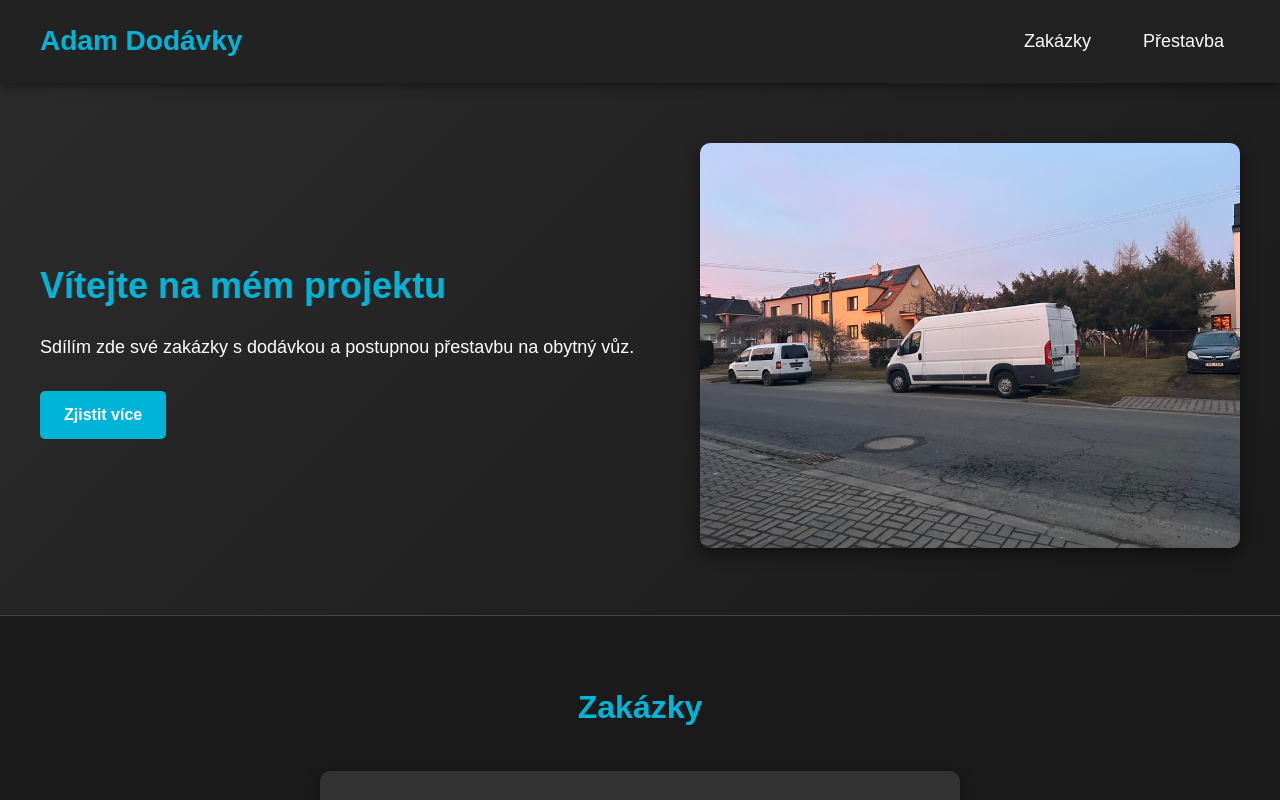
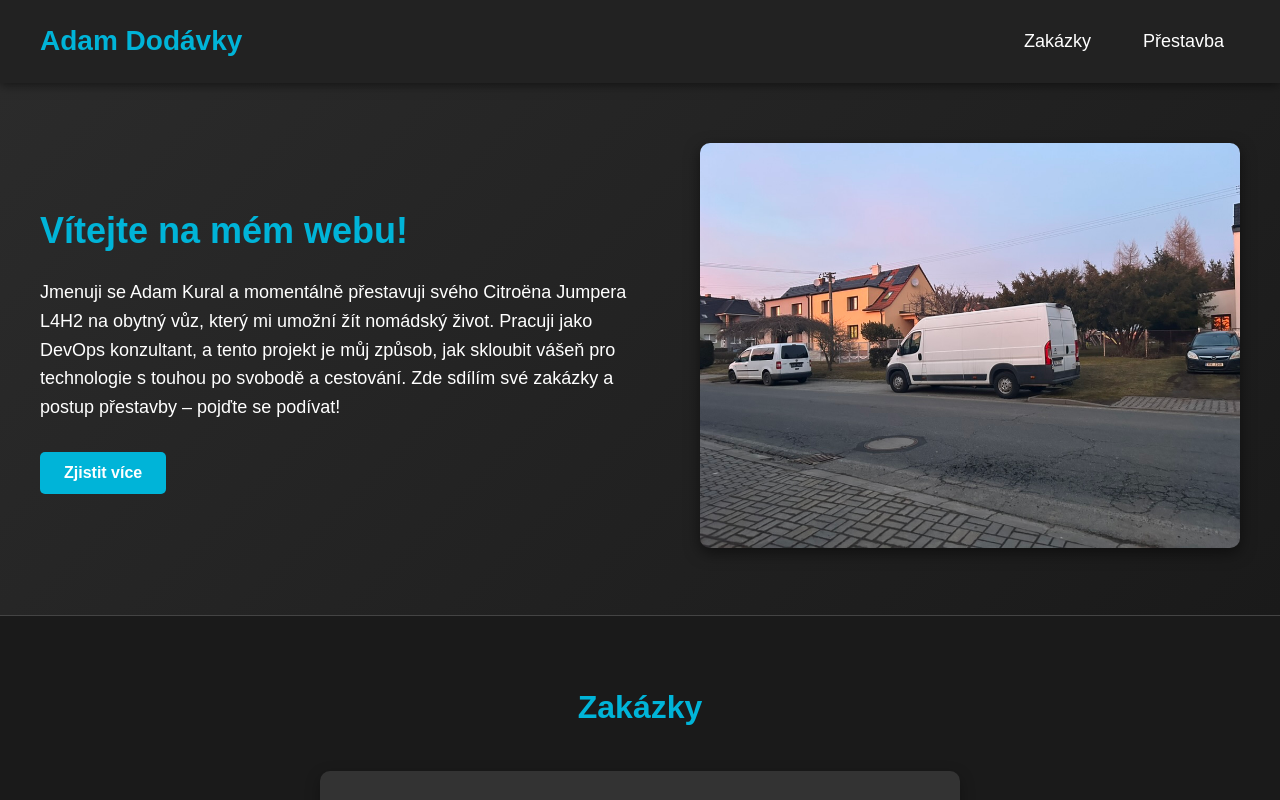
Before and after one commit to GrtlinG0/adam-web, a React (Vite) app in the folder adam-dodavky/fe/: page / in a window 1280 px wide. Shown: the top 800 px of the page. Built offline with nearby package versions, Linux system fonts and the light colour scheme; no server answers.

Commit message:
Better styling and some small functionalities

```diff
--- a/adam-dodavky/fe/src/App.css
+++ b/adam-dodavky/fe/src/App.css
@@ -92,18 +92,20 @@ nav a:hover {
   border-radius: 5px;
   font-weight: bold;
   transition: all 0.3s ease;
+  border: none;
+  cursor: pointer;
 }
 
 .btn:hover {
-  background-color: #0096c7; /* Tmavší modrá při najetí */
-  transform: translateY(-2px); /* Mírný posun nahoru */
+  background-color: #0096c7;
+  transform: translateY(-2px);
   box-shadow: 0 4px 12px rgba(0, 180, 216, 0.4);
 }
 
 .hero-image {
   max-width: 45%;
   opacity: 0;
-  animation: fadeInRight 0.8s ease-out forwards; /* Animace obrázku */
+  animation: fadeInRight 0.8s ease-out forwards;
 }
 
 .hero-image img {
@@ -112,7 +114,6 @@ nav a:hover {
   box-shadow: 0 5px 15px rgba(0, 0, 0, 0.5);
 }
 
-/* Animace pro hero sekci */
 @keyframes slideInLeft {
   from {
     opacity: 0;
@@ -133,6 +134,16 @@ nav a:hover {
     opacity: 1;
     transform: translateX(0);
   }
+}
+
+.timeline-item {
+  transition: all 0.5s ease;
+}
+
+.timeline-item.highlight {
+  transform: scale(1.05);
+  background: rgba(0, 180, 216, 0.1);
+  box-shadow: 0 5px 15px rgba(0, 180, 216, 0.3);
 }
 
 /* Sekce Přestavba */
--- a/adam-dodavky/fe/src/App.jsx
+++ b/adam-dodavky/fe/src/App.jsx
@@ -7,9 +7,17 @@ function App() {
   const [timeline, setTimeline] = useState([]);
   const [isScrolled, setIsScrolled] = useState(false);
   const [showScrollTop, setShowScrollTop] = useState(false);
-  const [formData, setFormData] = useState({ name: '', email: '', description: '', category: 'Přeprava', categoryOther: '', phone: '', deadline: '' });
+  const [formData, setFormData] = useState({
+    name: '',
+    email: '',
+    description: '',
+    category: 'Přeprava',
+    categoryOther: '',
+    phone: '',
+    deadline: ''
+  });
   const [submitted, setSubmitted] = useState(false);
-  const [error, setError] = useState(''); // Nový stav pro chyby
+  const [error, setError] = useState('');
 
   useEffect(() => {
     axios.get('http://localhost:3000/api/timeline')
@@ -35,6 +43,20 @@ function App() {
     window.scrollTo({ top: 0, behavior: 'smooth' });
   };
 
+  const scrollToSection = (id) => {
+    const element = document.getElementById(id);
+    if (element) {
+      element.scrollIntoView({ behavior: 'smooth' });
+      setTimeout(() => {
+        const firstItem = document.querySelector('.timeline-item');
+        if (firstItem) {
+          firstItem.classList.add('highlight');
+          setTimeout(() => firstItem.classList.remove('highlight'), 2000);
+        }
+      }, 500);
+    }
+  };
+
   const handleInputChange = (e) => {
     setFormData({ ...formData, [e.target.name]: e.target.value });
     setError('');
@@ -42,6 +64,7 @@ function App() {
 
   const handleSubmit = (e) => {
     e.preventDefault();
+    console.log('Odesílaná data:', formData);
     axios.post('http://localhost:3000/api/jobs', formData)
       .then(() => {
         setSubmitted(true);
@@ -66,12 +89,12 @@ function App() {
 
       <section className="hero">
         <div className="hero-text">
-          <h2>Vítejte na mém projektu</h2>
-          <p>Sdílím zde své zakázky s dodávkou a postupnou přestavbu na obytný vůz.</p>
-          <a href="#prestavba" className="btn">Zjistit více</a>
+          <h2>Vítejte na mém webu!</h2>
+          <p>Jmenuji se Adam Kural a momentálně přestavuji svého Citroëna Jumpera L4H2 na obytný vůz, který mi umožní žít nomádský život. Pracuji jako DevOps konzultant, a tento projekt je můj způsob, jak skloubit vášeň pro technologie s touhou po svobodě a cestování. Zde sdílím své zakázky a postup přestavby – pojďte se podívat!</p>
+          <button onClick={() => scrollToSection('prestavba')} className="btn">Zjistit více</button>
         </div>
         <div className="hero-image">
-          <img src="/dodavka.jpg" alt="Moje dodávka" />
+          <img src="/dodavka.jpg" alt="Citroën Jumper L4H2" />
         </div>
       </section>
 
@@ -84,62 +107,19 @@ function App() {
           ) : (
             <form onSubmit={handleSubmit}>
               {error && <p className="error-message">{error}</p>}
-              <input
-                type="text"
-                name="name"
-                value={formData.name}
-                onChange={handleInputChange}
-                placeholder="Vaše jméno"
-                required
-              />
-              <input
-                type="email"
-                name="email"
-                value={formData.email}
-                onChange={handleInputChange}
-                placeholder="Váš email"
-                required
-              />
-              <input
-                type="tel"
-                name="phone"
-                value={formData.phone}
-                onChange={handleInputChange}
-                placeholder="Telefonní číslo (volitelné)"
-              />
-              <textarea
-                name="description"
-                value={formData.description}
-                onChange={handleInputChange}
-                placeholder="Popis zakázky"
-                required
-              />
-              <select
-                name="category"
-                value={formData.category}
-                onChange={handleInputChange}
-                required
-              >
+              <input type="text" name="name" value={formData.name} onChange={handleInputChange} placeholder="Vaše jméno" required />
+              <input type="email" name="email" value={formData.email} onChange={handleInputChange} placeholder="Váš email" required />
+              <input type="tel" name="phone" value={formData.phone} onChange={handleInputChange} placeholder="Telefonní číslo (volitelné)" />
+              <textarea name="description" value={formData.description} onChange={handleInputChange} placeholder="Popis zakázky" required />
+              <select name="category" value={formData.category} onChange={handleInputChange} required>
                 <option value="Přeprava">Přeprava</option>
                 <option value="Přestavba">Přestavba</option>
                 <option value="Jiné">Jiné</option>
               </select>
               {formData.category === 'Jiné' && (
-                <input
-                  type="text"
-                  name="categoryOther"
-                  value={formData.categoryOther}
-                  onChange={handleInputChange}
-                  placeholder="Specifikasi kategorii"
-                />
+                <input type="text" name="categoryOther" value={formData.categoryOther} onChange={handleInputChange} placeholder="Specifikujte kategorii" />
               )}
-              <input
-                type="date"
-                name="deadline"
-                value={formData.deadline}
-                onChange={handleInputChange}
-                placeholder="Preferovaný termín"
-              />
+              <input type="date" name="deadline" value={formData.deadline} onChange={handleInputChange} placeholder="Preferovaný termín" />
               <button type="submit" className="btn">Odeslat poptávku</button>
             </form>
           )}
@@ -155,10 +135,7 @@ function App() {
         </div>
       </section>
 
-      <button
-        className={`scroll-to-top ${showScrollTop ? 'visible' : ''}`}
-        onClick={scrollToTop}
-      >
+      <button className={`scroll-to-top ${showScrollTop ? 'visible' : ''}`} onClick={scrollToTop}>
         ↑
       </button>
     </div>
```
Also changed, not shown: 1 other file (tests, documents, lock files or other folders).
